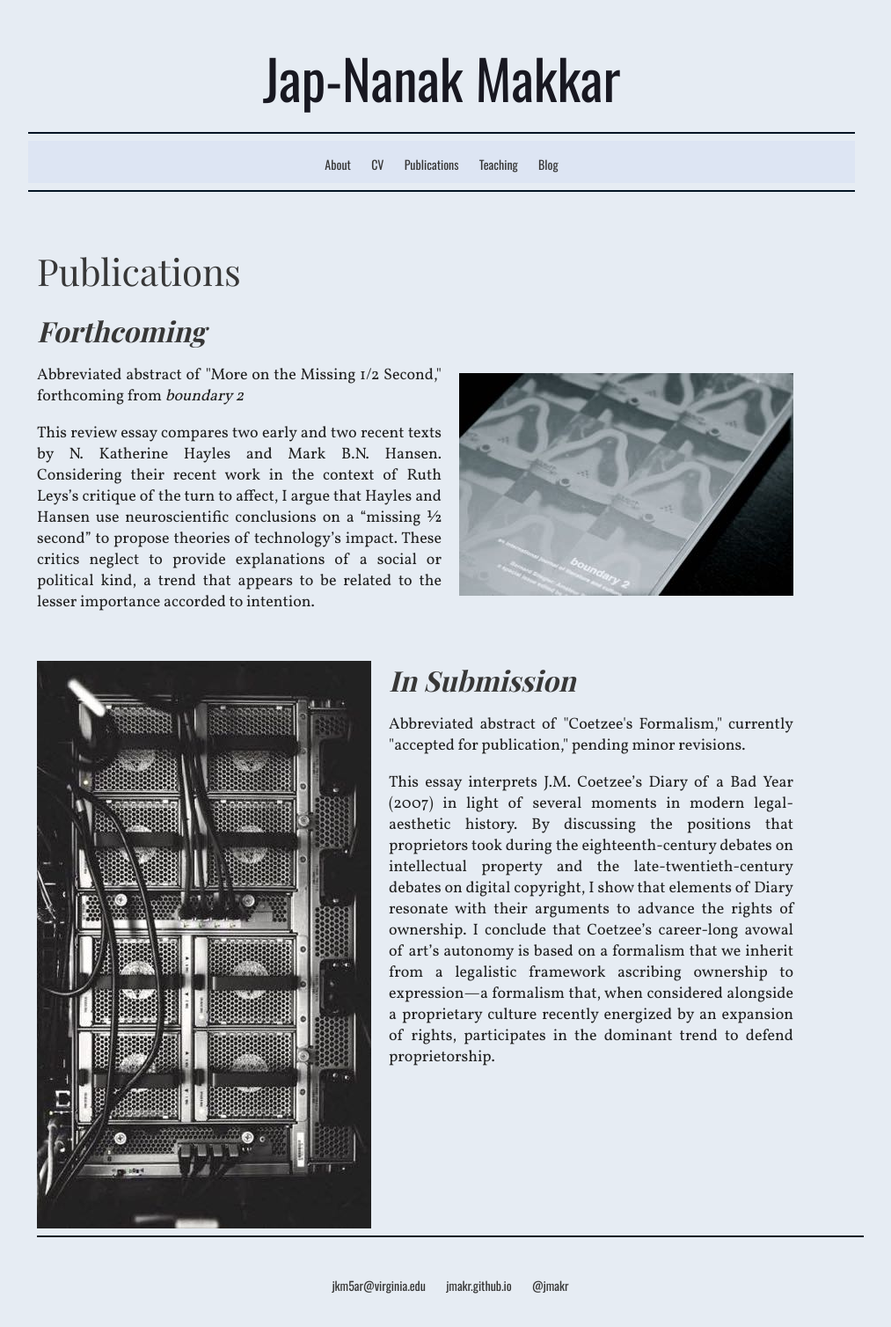
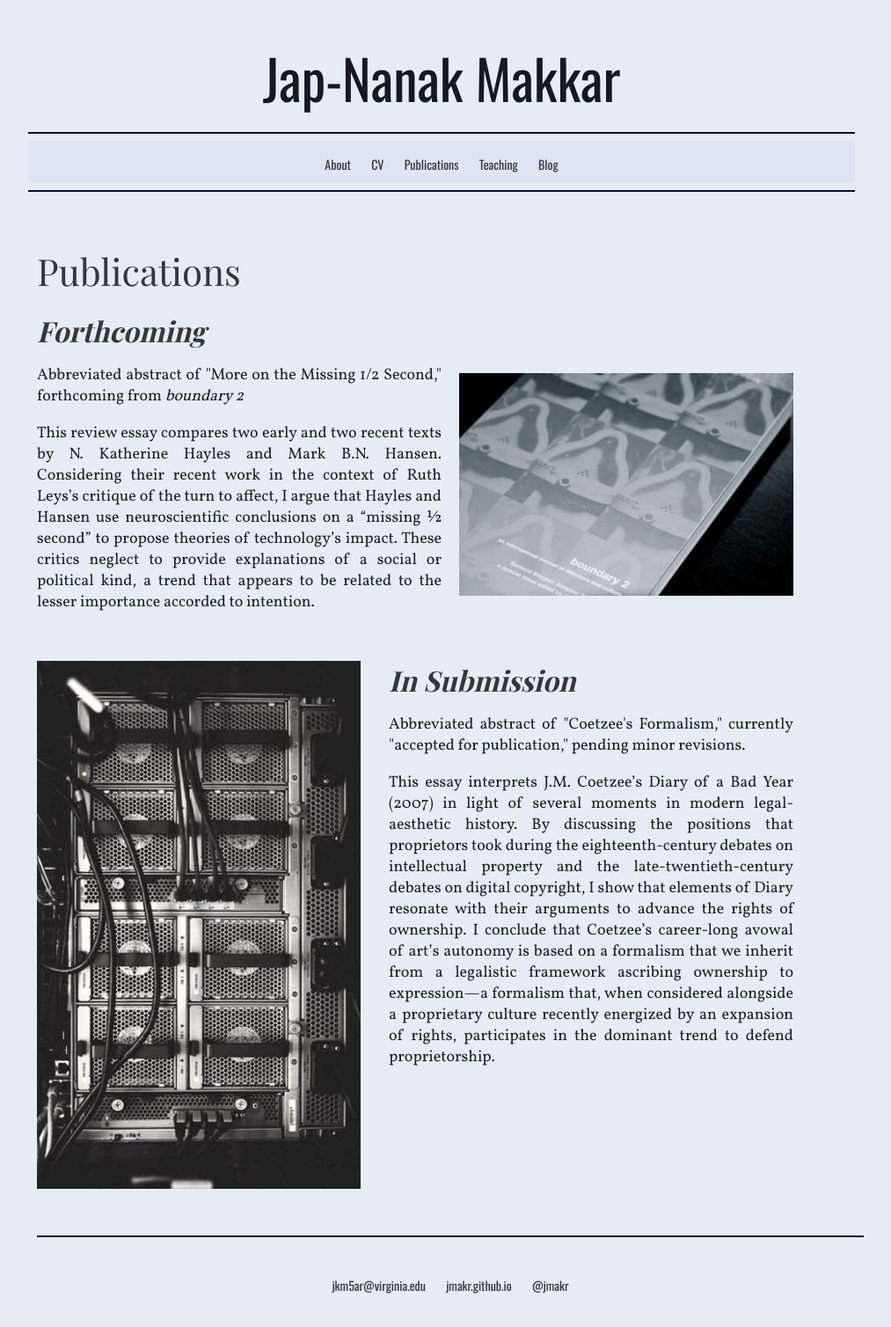
Before and after one commit to jmakr/jmakr.github.io, a Jekyll site: the page built from publications/index.html, in a window 1280 px wide. Shown: the whole page at 88% size, without its empty margins (138-1151 px from the left). Built offline with Jekyll 4.4.1, drawn with Linux system fonts in a browser that asks for light colours; some web fonts are replaced.

Commit message:
Update index.html

```diff
--- a/publications/index.html
+++ b/publications/index.html
@@ -53,8 +53,8 @@ title: Publications
 
  <div id="radioimg" class="article grid_5">
 	<div class="radioimg2">
-	<div style="width:380;">
-	<img src="Publicationsphoto4.jpg" height="645" width="380"/>
+	<div style="width:368;">
+	<img src="Publicationsphoto4.jpg" height="600" width="368"/>
 	</div>
 	</div>
 </div>
```
